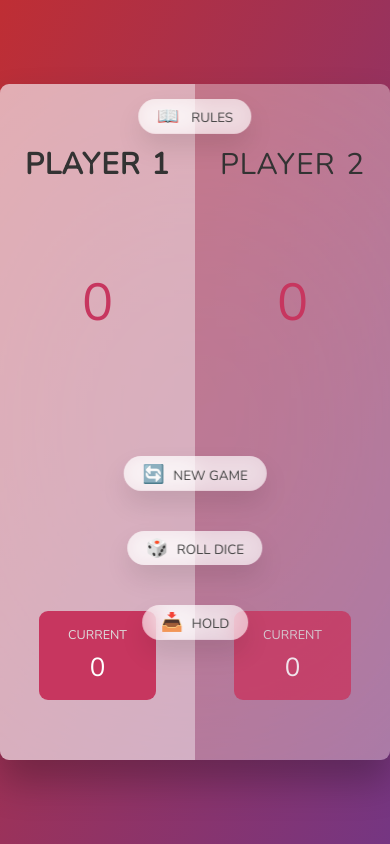
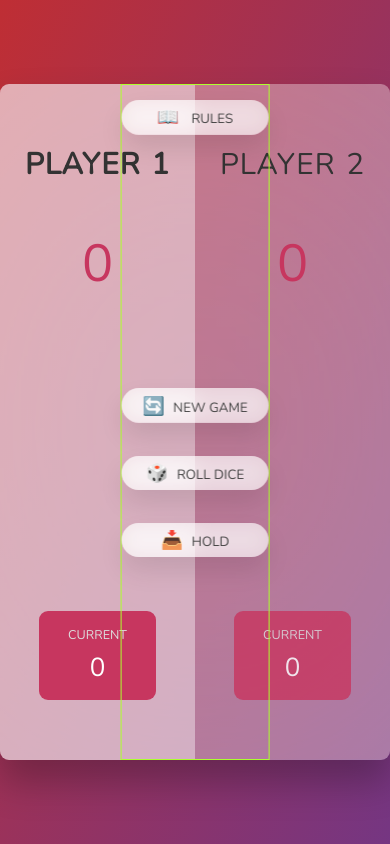
Before and after one commit to ArtemLobastov/DiceGame, a plain HTML site: page index.html in a window 390 px wide. Drawn offline with nearby package versions, Linux system fonts and the light colour scheme.

Commit message:
adaptive

```diff
--- a/style.css
+++ b/style.css
@@ -103,9 +103,9 @@ main {
 
 .btn {
   position: absolute;
-  left: 50%;
-
-  transform: translateX(-50%);
+  /* left: 50%;
+  transform: translateX(-50%); */
+  width: 100%;
   color: #444;
   background: none;
   border: none;
@@ -130,7 +130,16 @@ main {
   display: inline-block;
   margin-right: 0.7rem;
 }
-
+.btn-container {
+  border: 1px solid greenyellow;
+  justify-self: center;
+  align-self: center;
+  width: 20rem;
+  position: absolute;
+  left: 50%;
+  transform: translatex(-50%);
+  height: 100%;
+}
 .btn--rules {
   top: 5rem;
 }
@@ -145,7 +154,7 @@ main {
 }
 
 .btn:active {
-  transform: translate(-50%, 3px);
+  transform: translateY(3px);
   box-shadow: 0 1rem 2rem rgba(0, 0, 0, 0.15);
 }
 
@@ -227,19 +236,19 @@ main {
     transition: all 0.75s;
   }
   .dice {
-    top: 30rem;
+    top: 20%;
   }
   .btn--rules {
     top: 2rem;
   }
   .btn--new {
-    top: 50rem;
+    top: 45%;
   }
   .btn--roll {
-    top: 60rem;
+    top: 55%;
   }
   .btn--hold {
-    top: 70rem;
+    top: 65%;
   }
   .name {
     font-size: 4rem;
@@ -249,7 +258,7 @@ main {
     font-size: 7rem;
     font-weight: 300;
     color: #c7365f;
-    margin-top: 10rem;
+    margin-top: 20%;
     margin-bottom: auto;
   }
 }
```
